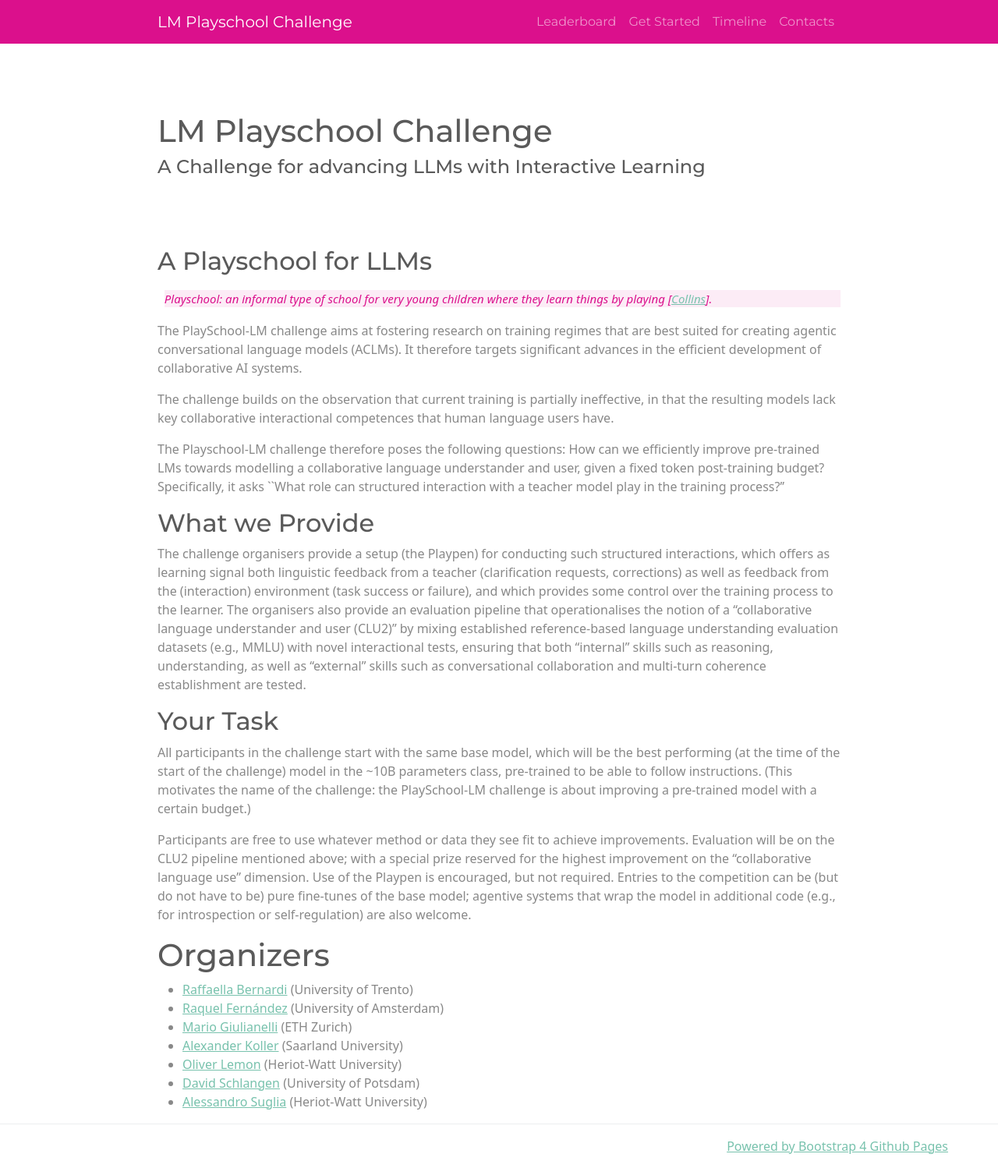
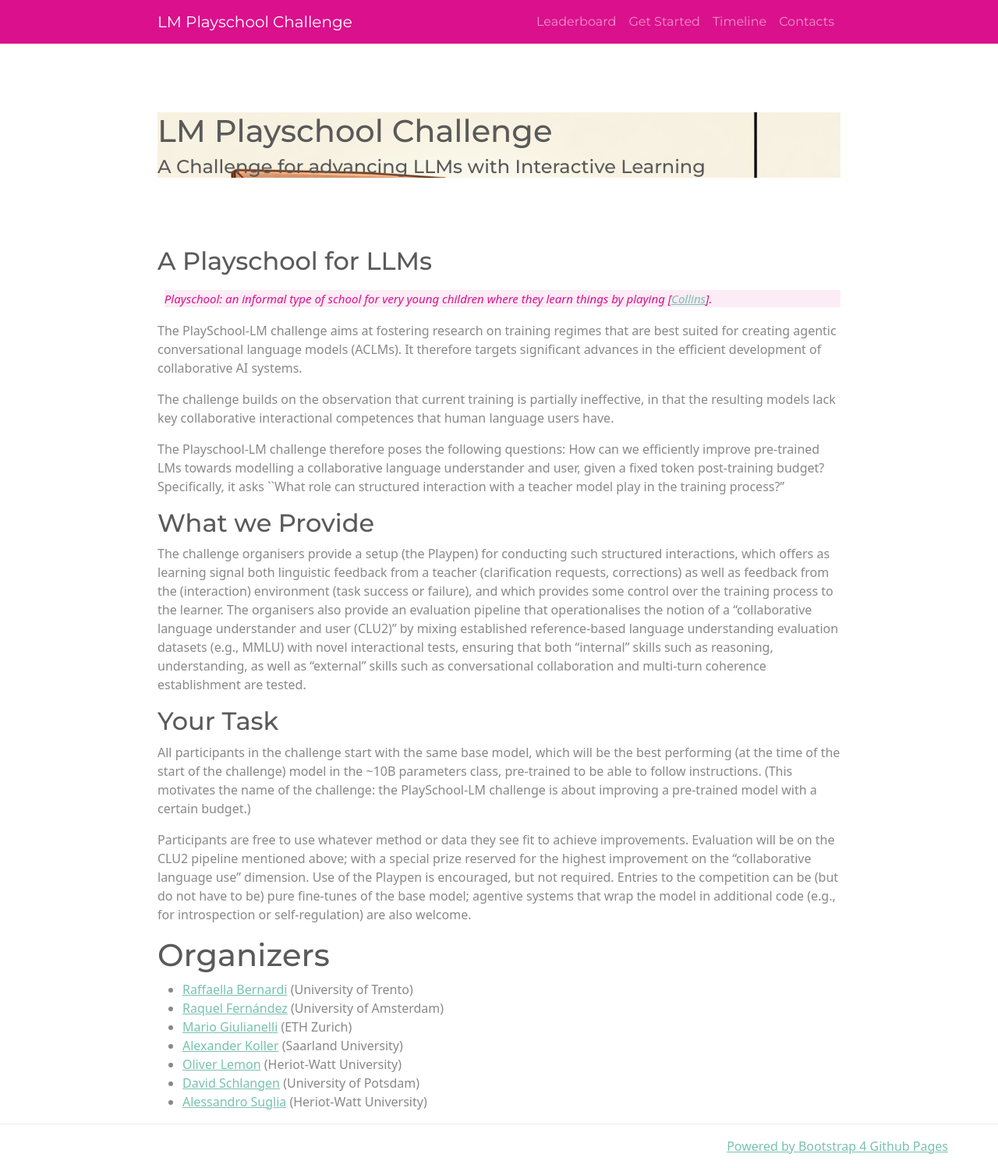
Before and after one commit to lm-playschool/lm-playschool.github.io, a Jekyll site: the page built from index.md, in a window 1280 px wide. Shown: the whole page at 78% size. Built offline with Jekyll 4.4.1, drawn with Linux system fonts in a browser that asks for light colours.

Commit message:
feat: header image

```diff
--- a/_layouts/page.html
+++ b/_layouts/page.html
@@ -2,11 +2,13 @@
 layout: default
 ---
 <article>
-
-  <header class="header-margin">
+  <div class="header-image">
+    <header class="header-margin">
     <h1>{{ page.title | escape }}</h1>
     <h4>{{ site.subtitle | escape }}</h4>
   </header>
+  </div>
+
 
   <section>
     {{ content }}
--- a/assets/main.scss
+++ b/assets/main.scss
@@ -34,3 +34,7 @@ blockquote{
   max-width:100%;
   padding-right: 5%;
 }
+
+.header-image{
+  background-image: url("img/header.jpg");
+}
```
Also changed, not shown: assets/img/header.jpg (added).
